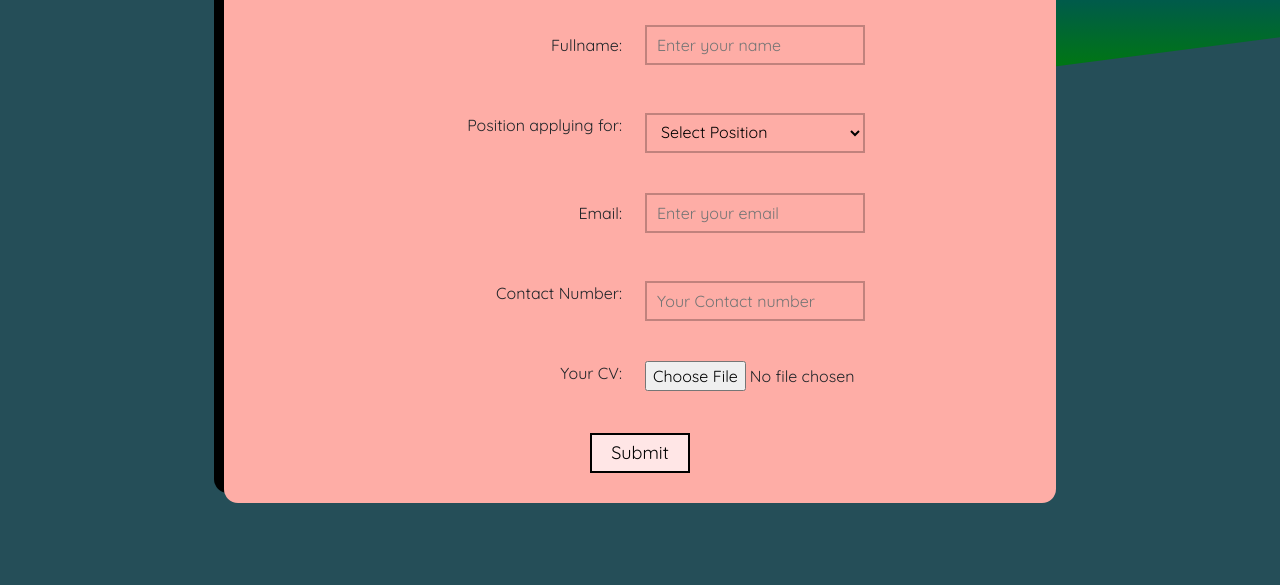
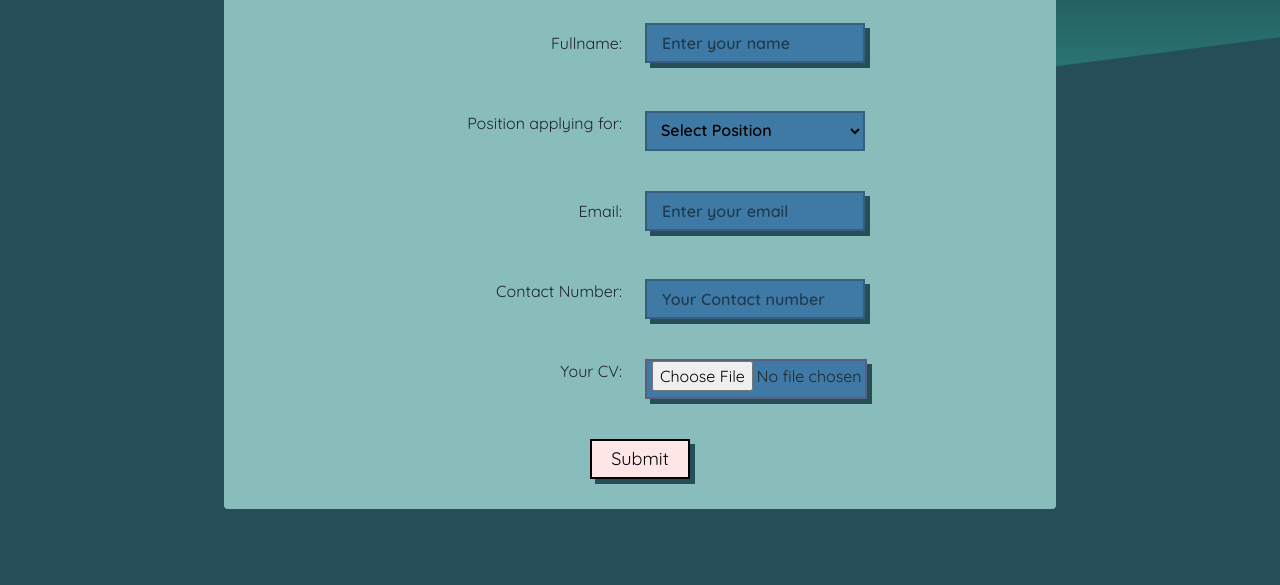
Before and after one commit to muhdhisham/WebSketchCompetition, a plain HTML site: page index.html in a window 1280 px wide. Shown: the part 215-800 px from the top of the page. Drawn offline with nearby package versions, Linux system fonts and the light colour scheme.

Commit message:
Styles Updated

```diff
--- a/s.scss
+++ b/s.scss
@@ -6,7 +6,7 @@
     z-index: -1;
     height: 44vh;
     width: 20%;
-    background-image: linear-gradient(blue,green);
+    background-image: linear-gradient(#17252a,#2b7a78);
     clip-path: polygon(0 0, 100% 0, 100% 83%, 22% 100%);
     overflow-y: hidden;
     -ms-overflow-style: none;scrollbar-width: none;
@@ -24,7 +24,7 @@
     @media (max-width: 1100px) {
         position: absolute;
         height: 10vh;
-        width: 100%;
+        width: 0%;
         top: auto;
         bottom: 0;
         clip-path: polygon(0 39%, 100% 0, 100% 100%, 0 100%);
--- a/style.css
+++ b/style.css
@@ -18,26 +18,35 @@
 
   .form-section{
     padding: 30px 15px 30px 15px;
-    background-color: #feada6 ;
+    background-color: #88bdbc ;
     /* background: linear-gradient( #da4453 , #89216B); */
     /* box-shadow: 0 10px 20px rgba(0, 0, 0, 0.19), 0 10px 10px rgba(0,0,0,0.23); */
-    box-shadow: -10px -10px black;
+    /* box-shadow: -10px -10px black; */
     margin-bottom: 30px;
-    transition: box-shadow .4s;
-    border-radius: 14px;
-  }
-
-  .form-section:hover{
-    box-shadow: 0 0;
+    /* transition: box-shadow .4s; */
+    border-radius: 4px;
   }
 
   h2{
     text-align: center;
     margin: auto;
     width: 80%;
-    border-bottom: 2px dotted black;
+    /* border-bottom: 2px dotted black; */
+  }
+  ::placeholder { /* Chrome, Firefox, Opera, Safari 10.1+ */
+    color: black;
+    opacity: 0.5; /* Firefox */
   }
 
+  :-ms-input-placeholder { /* Internet Explorer 10-11 */
+    color: black;
+
+  }
+
+  ::-ms-input-placeholder { /* Microsoft Edge */
+    color: black;
+
+  }
   .form-item{
     display: flex;
     align-items: flex-start;
@@ -70,41 +79,73 @@
     padding-left: 5px;
   }
 
-  input[type=text], input[type=email],
-  input[type=number], #dropdown, textarea, #joining-date #employee-number{
-    border: none;
+  input[type=text], input[type=email],input[type=number], #dropdown, #joining-date{
+    background-color: rgb(62, 122, 165);
     border: 2px solid rgba(49, 31, 31, 0.3);
     /* border-top: 2px solid black; */
     height: 40px;
     width: 220px;
-    /* background-color: rgb(255, 163, 102); */
-    /* background: linear-gradient( #da4453 , #89216B); */
-    background-color: #feada6 ;
+    color: rgb(0, 0, 0);
+    font-weight: 900;
     border-radius: 0;
     padding-left: 10px;
 
 
   }
-
-  input[type=text]:focus, input[type=email]:focus,
+  input[type=number] {
+    -moz-appearance: textfield;
+  }
+  #employee-number {
+    height: 40px;
+    border: 2px solid rgba(163, 30, 30, 0.3);
+    background-color: rgb(62, 122, 165);
+    width: 222px;
+    border-radius: 0;
+  }
+#dropdown {
+  color: black;
+}
+  /* input[type=text]:focus, input[type=email]:focus,
   input[type=number]:focus, #dropdown:focus, textarea:focus, #joining-date:focus{
     outline-width: 0;
-    border-radius: 20px;
-    background-color: black;
-    color: wheat;
+    /* border-radius: 20px; */
+    /* background-color: black; */
+    /* color: black;
     transition: all 0.2s;
-    border: 2px solid rgb(49, 245, 0);
-  }
+    box-shadow: 0; */
+    /* border: 2px solid rgb(49, 245, 0); */
+
+  /* } */ */
   input[type=text]:hover, input[type=email]:hover,
   input[type=number]:hover, #dropdown:hover, textarea:hover, #joining-date:hover{
     transform: scale(1.1);
     transition: all .2s;
   }
 
-  input[type=text], input[type=email],
+  input {
+    border:none;
+    -webkit-border-radius:5px;
+    -moz-border-radius:5px;
+    border-radius:5px;
+    -webkit-box-shadow:5px 5px black;
+    -moz-box-shadow: 5px 5px black;
+    box-shadow:5px 5px #254e58;
+    height:25px;
+    line-height:25px;
+    width:200px;
+    text-indent:5px;
+ }
+
+ input:focus{
+  box-shadow: none;
+  transition: box-shadow 0.4s;
+
+ }
+
+  /* input[type=text], input[type=email],
   input[type=number], #dropdown, textarea, #joining-date:required {
-    box-shadow:none;
-}
+    /* box-shadow:none; */
+  /* } */ */
   .entry label{
     display: block;
     margin-top: 2px;
@@ -117,14 +158,20 @@
     background: #ffe6e6;
     color: black;
     border: 2px solid black;
+    box-shadow:5px 5px #254e58;
+
   }
+  option{
+    font-family: 'Quicksand', sans-serif;
 
+  }
   #submit:hover{
-    background: rgb(255, 163, 102);
+    background: #254e58;
     color: white;
     box-shadow: 0 10px 20px rgba(0,0,0,0.19), 0 10px 10px rgba(0,0,0,0.23);
     cursor: pointer;
     border: none;
+    transition: all 0.4s;
   }
 
   footer{
```
Also changed, not shown: s.css, 1 other file.
